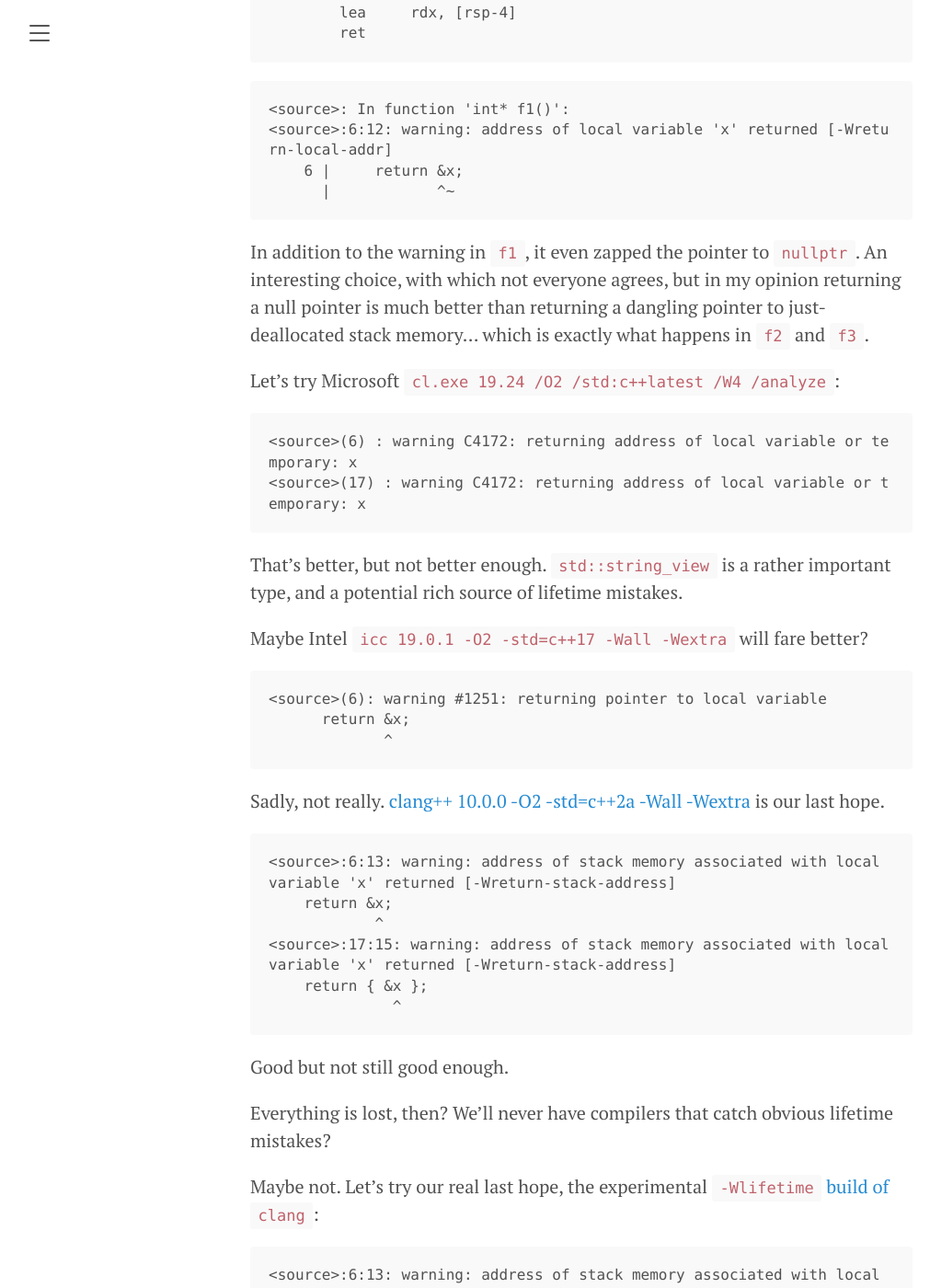
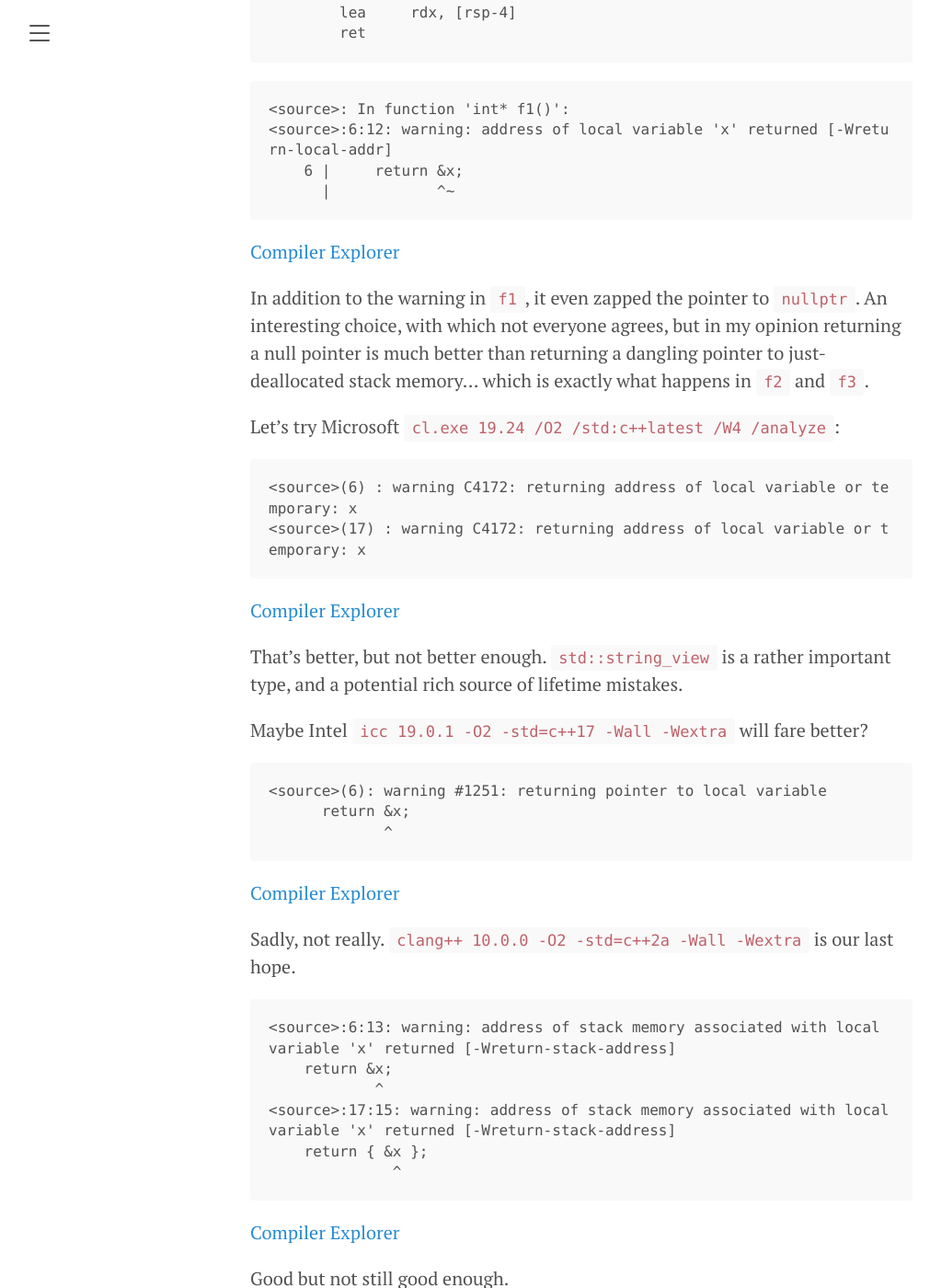
Before and after one commit to pdimov/blog, a Jekyll site: the page built from _posts/2020-05-17-state-of-c-static-analysis-circa-2020.md, in a window 1280 px wide and 1400 px high, scrolled down 1206 px. Shown: the whole window at 92% size, without its empty margins (8-1019 px from the left). Built offline with Jekyll 4.4.1, drawn with Linux system fonts in a browser that asks for light colours.

Commit message:
Move links outside code blocks

````diff
--- a/_posts/2020-05-17-state-of-c-static-analysis-circa-2020.md
+++ b/_posts/2020-05-17-state-of-c-static-analysis-circa-2020.md
@@ -37,7 +37,7 @@ All three functions _obviously_ return dangling pointers to local
 stack variables. Let's see what a few major compilers have to say
 on the matter.
 
-[`g++ 10.1 -O2 -std=c++2a -fanalyzer -Wall -Wextra`](https://godbolt.org/z/NU6vUc):
+`g++ 10.1 -O2 -std=c++2a -fanalyzer -Wall -Wextra`:
 
 ```
 f1():
@@ -57,31 +57,35 @@ f3():
     6 |     return &x;
       |            ^~
 ```
+[Compiler Explorer](https://godbolt.org/z/NU6vUc)
+
 
 In addition to the warning in `f1`, it even zapped the pointer to `nullptr`. An interesting
 choice, with which not everyone agrees, but in my opinion returning a null pointer is
 much better than returning a dangling pointer to just-deallocated stack memory... which is
 exactly what happens in `f2` and `f3`.
 
-Let's try Microsoft [`cl.exe 19.24 /O2 /std:c++latest /W4 /analyze`](https://godbolt.org/z/OSPCjC):
+Let's try Microsoft `cl.exe 19.24 /O2 /std:c++latest /W4 /analyze`:
 
 ```
 <source>(6) : warning C4172: returning address of local variable or temporary: x
 <source>(17) : warning C4172: returning address of local variable or temporary: x
 ```
+[Compiler Explorer](https://godbolt.org/z/OSPCjC)
 
 That's better, but not better enough. `std::string_view` is a rather important type, and
 a potential rich source of lifetime mistakes.
 
-Maybe Intel [`icc 19.0.1 -O2 -std=c++17 -Wall -Wextra`](https://godbolt.org/z/-2jd3J) will fare better?
+Maybe Intel `icc 19.0.1 -O2 -std=c++17 -Wall -Wextra` will fare better?
 
 ```
 <source>(6): warning #1251: returning pointer to local variable
       return &x;
              ^
 ```
+[Compiler Explorer](https://godbolt.org/z/-2jd3J)
 
-Sadly, not really. [clang++ 10.0.0 -O2 -std=c++2a -Wall -Wextra](https://godbolt.org/z/Bj6Ke_) is our last hope.
+Sadly, not really. `clang++ 10.0.0 -O2 -std=c++2a -Wall -Wextra` is our last hope.
 
 ```
 <source>:6:13: warning: address of stack memory associated with local variable 'x' returned [-Wreturn-stack-address]
@@ -91,12 +95,13 @@ Sadly, not really. [clang++ 10.0.0 -O2 -std=c++2a -Wall -Wextra](https://godbolt
     return { &x };
               ^
 ```
+[Compiler Explorer](https://godbolt.org/z/Bj6Ke_)
 
 Good but not still good enough.
 
 Everything is lost, then? We'll never have compilers that catch obvious lifetime mistakes?
 
-Maybe not. Let's try our real last hope, the experimental [`-Wlifetime` build of `clang`](https://godbolt.org/z/QjvkX6):
+Maybe not. Let's try our real last hope, the experimental `-Wlifetime` build of `clang`:
 
 ```
 <source>:6:13: warning: address of stack memory associated with local variable 'x' returned [-Wreturn-stack-address]
@@ -121,6 +126,7 @@ Maybe not. Let's try our real last hope, the experimental [`-Wlifetime` build of
     return tmp;
     ^~~~~~~~~~
 ```
+[Compiler Explorer](https://godbolt.org/z/QjvkX6)
 
 Interesting. Not only did `-Wlifetime` catch `f1` and `f3` (but not `f2` for some reason!), the
 normal `-Wreturn-stack-address` warning caught `f3` this time as well, in addition to `f1` and `f2`.
````
